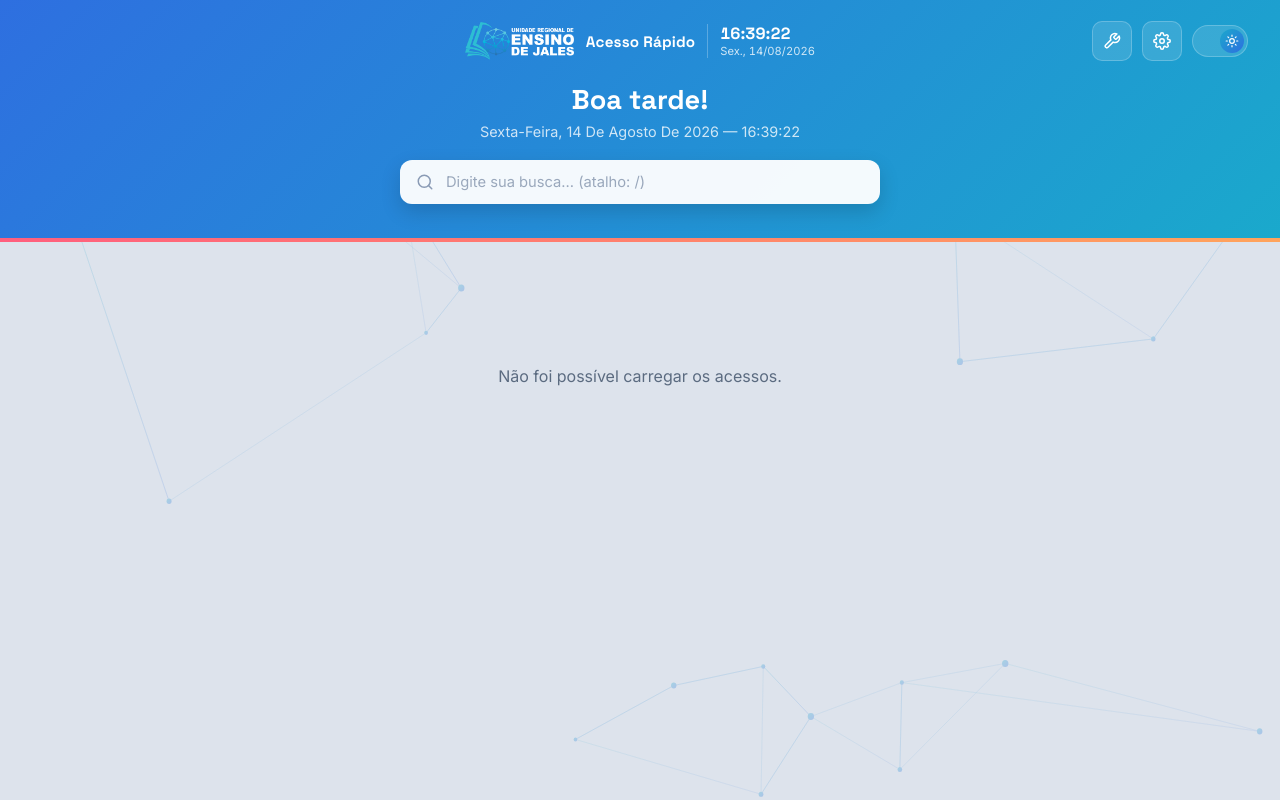
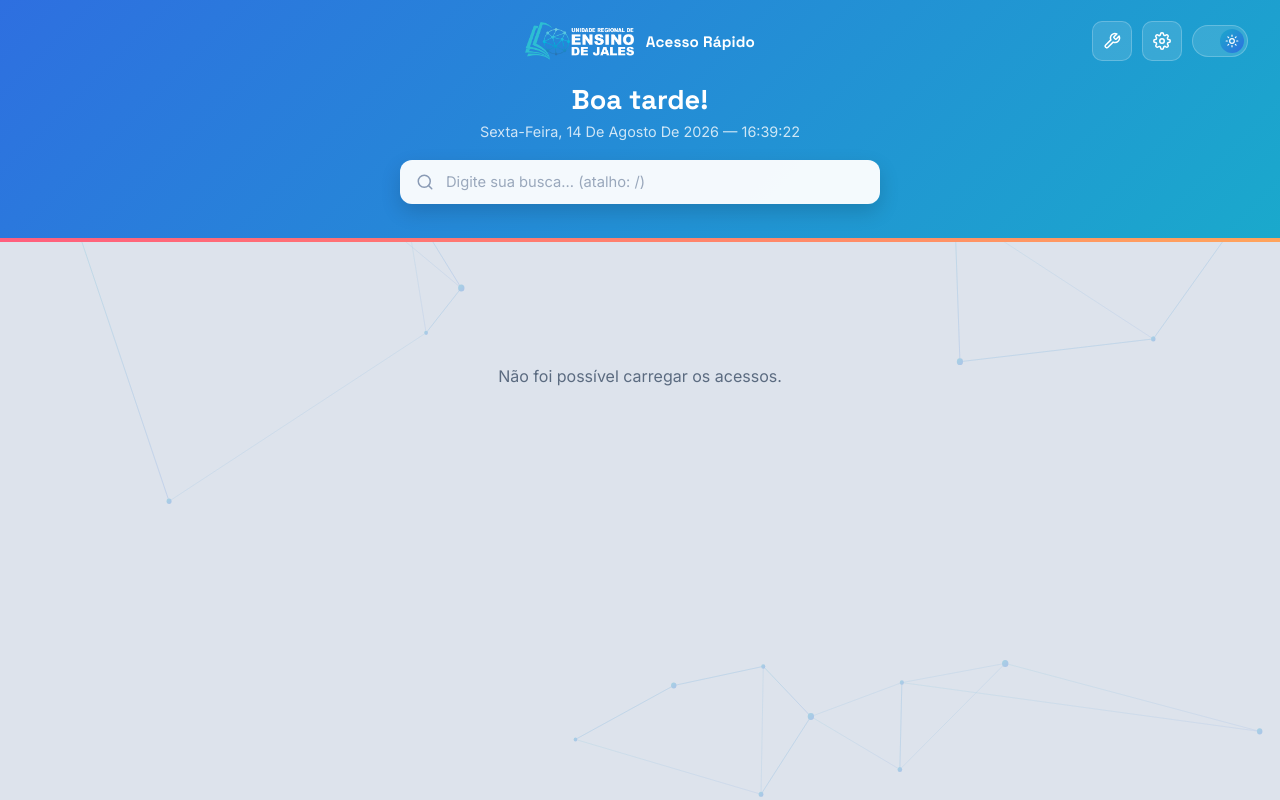
Before and after one commit to URE-JALES-GLPI/acesso-rapido, a website: page public/index.html in a window 1280 px wide. Drawn offline with Linux system fonts and the light colour scheme; no server answers.

Commit message:
Remove relogio duplicado da pagina inicial (mantem apenas na area de TI)

```diff
--- a/public/app.js
+++ b/public/app.js
@@ -23,20 +23,6 @@ themeToggle.addEventListener('click', () => {
 document.getElementById('adminBtn').addEventListener('click', () => {
   window.location.href = '/admin.html';
 });
-
-// ---------- relogio e data no topo ----------
-(function () {
-  const timeEl = document.getElementById('clockTime');
-  const dateEl = document.getElementById('clockDate');
-  if (!timeEl || !dateEl) return;
-  function tick() {
-    const now = new Date();
-    timeEl.textContent = now.toLocaleTimeString('pt-BR', { hour: '2-digit', minute: '2-digit', second: '2-digit' });
-    dateEl.textContent = now.toLocaleDateString('pt-BR', { weekday: 'short', day: '2-digit', month: '2-digit', year: 'numeric' });
-  }
-  tick();
-  setInterval(tick, 1000);
-})();
 
 // ---------- saudacao e data ----------
 (function () {
--- a/public/index.html
+++ b/public/index.html
@@ -28,10 +28,6 @@
       <div class="brand">
         <img src="/assets/logo.png" alt="Acesso Rápido">
         <span class="brand-name">Acesso Rápido</span>
-        <div class="topbar-clock">
-          <span class="clock-time" id="clockTime">--:--:--</span>
-          <span class="clock-date" id="clockDate"></span>
-        </div>
       </div>
       <div class="topbar-actions">
         <a href="/ti.html" class="icon-btn" title="Área de TI" aria-label="Área de TI">
```
